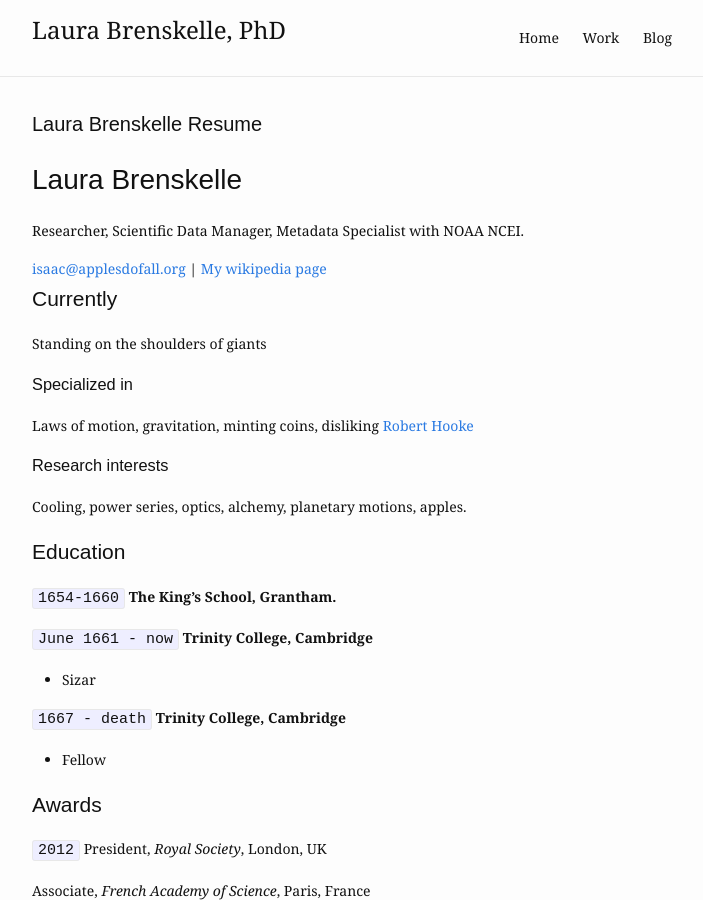
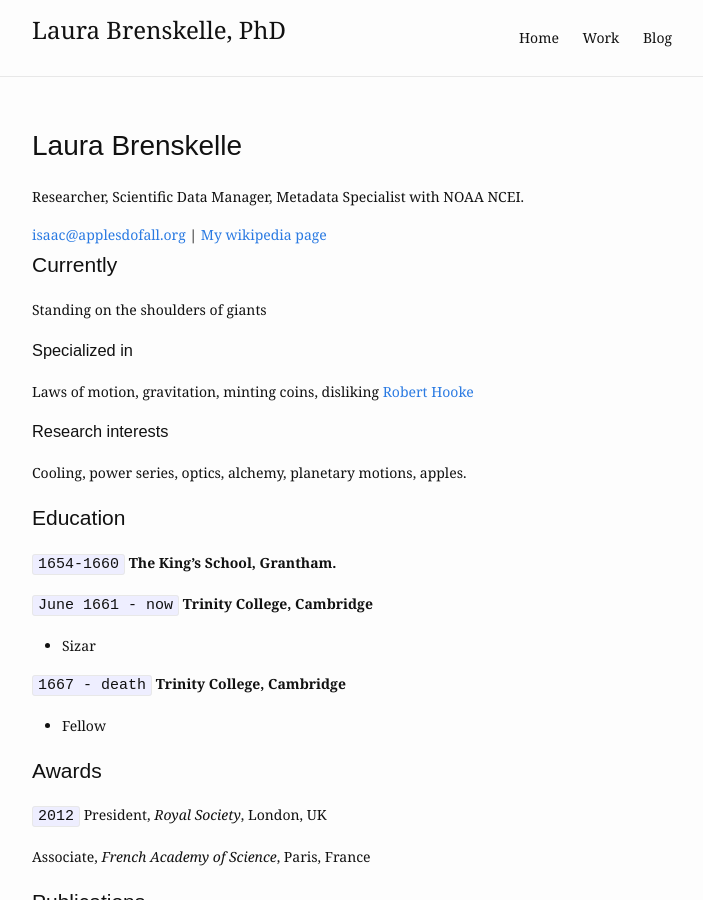
Before and after one commit to lbrensk/lbrensk.github.io, a Jekyll site: the page built from resume.md, in a window 1280 px wide and 900 px high. Shown: the whole window, without its empty margins (288-991 px from the left). Built offline with Jekyll 4.4.1, drawn with Linux system fonts in a browser that asks for light colours.

Commit message:
Update resume.md

```diff
--- a/resume.md
+++ b/resume.md
@@ -1,6 +1,6 @@
 ---
 layout: work
-title: Laura Brenskelle Resume
+title:
 slug: /resume
 
 ---
```
